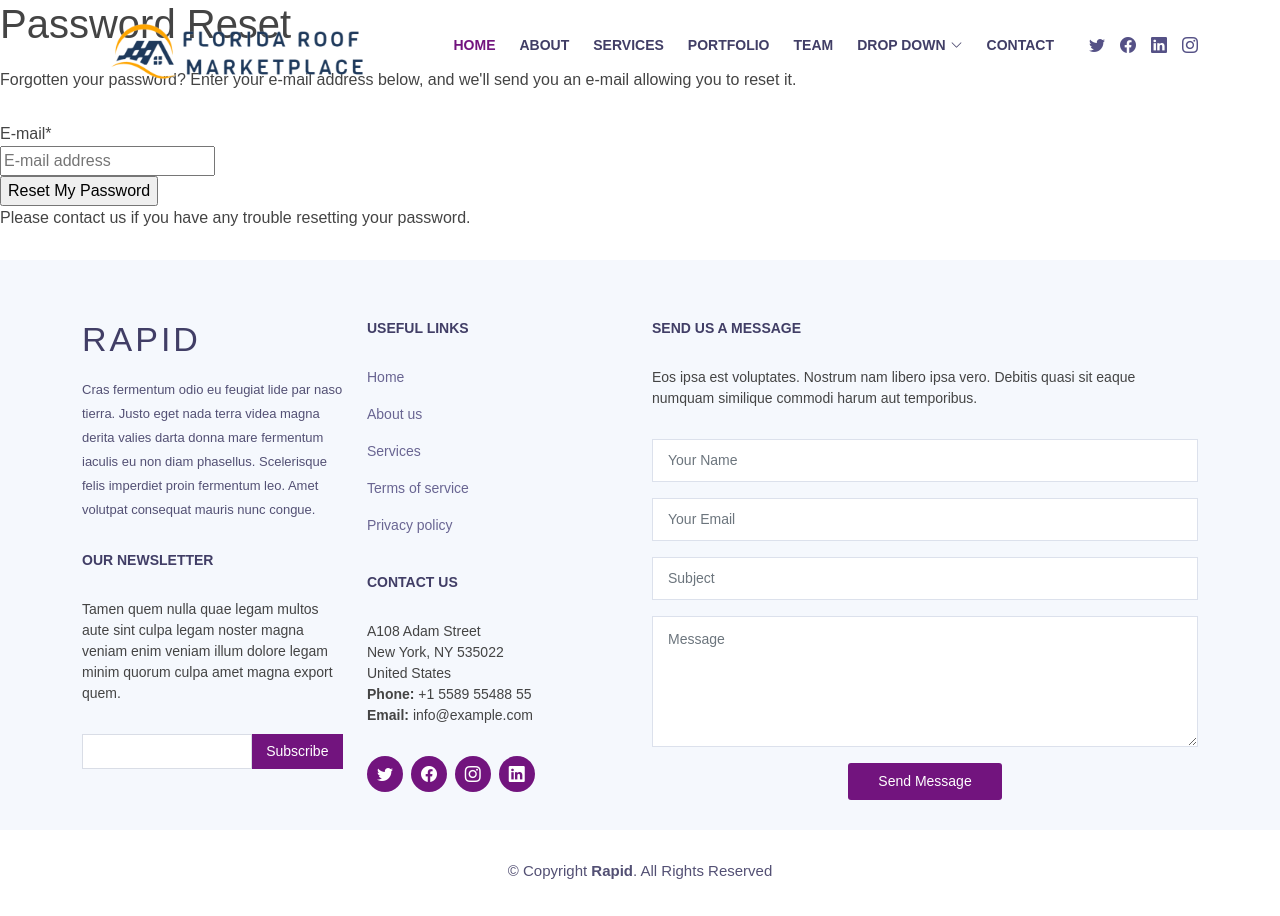
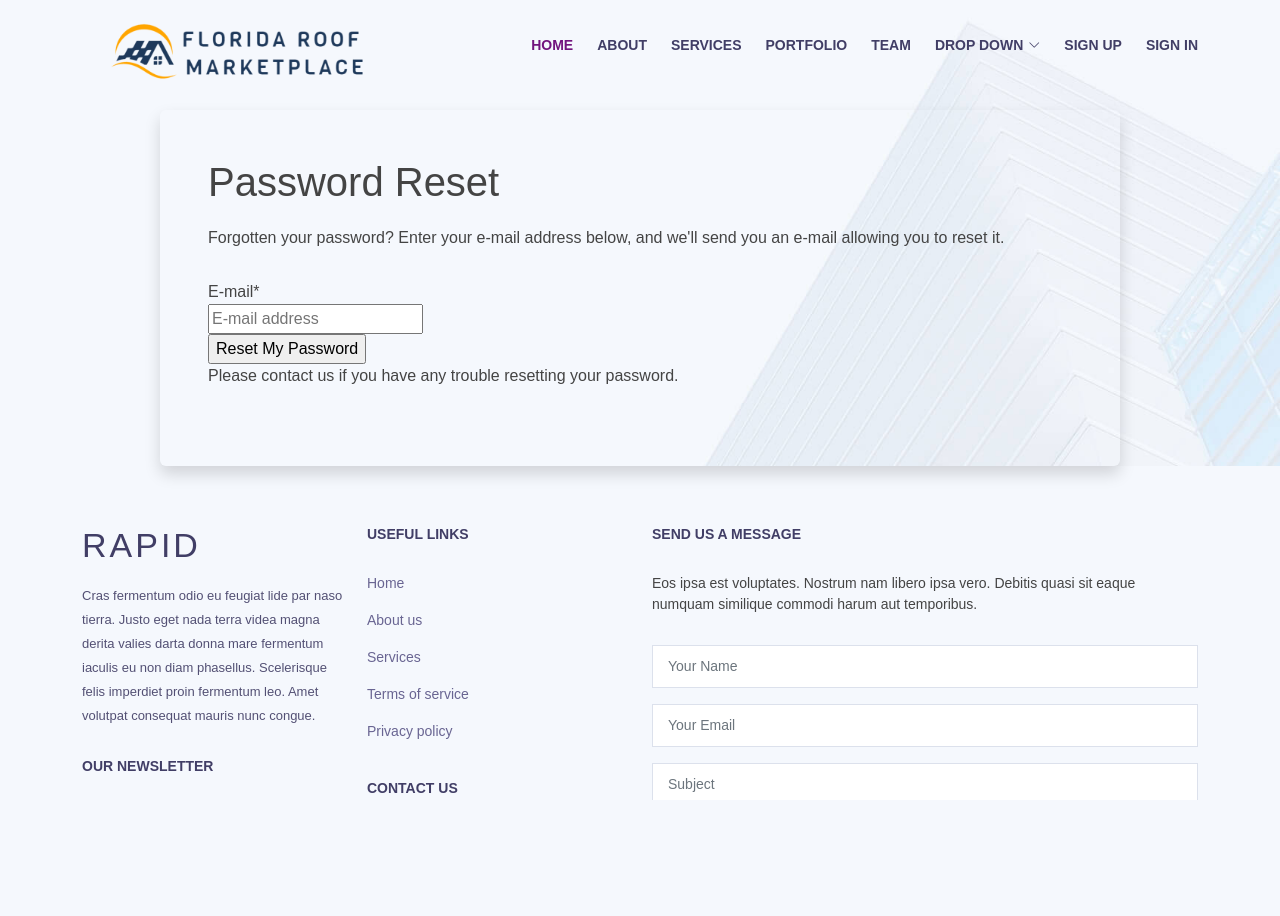
Before and after one commit to oyekamal/roofing, a Django app: page /accounts/password/reset/ in a window 1280 px wide. After the commit the page ends 800 px from the top, so only its background shows below. Run offline with Django 4.2, Linux system fonts and the light colour scheme; some libraries are stand-ins or nearby versions; some web fonts are replaced.

Commit message:
ui are updated

```diff
--- a/app/templates/account/password_reset.html
+++ b/app/templates/account/password_reset.html
@@ -4,9 +4,13 @@
 {% load i18n %}
 {% load account %}
 
+
 {% block head_title %}{% trans "Password Reset" %}{% endblock %}
 
 {% block content %}
+<section id="hero" class="clearfix">
+    <div class="d-flex justify-content-center w-220 ">
+      <div class="w-75 p-5 shadow rounded">
 
     <h1>{% trans "Password Reset" %}</h1>
     {% if user.is_authenticated %}
@@ -22,4 +26,7 @@
     </form>
 
     <p>{% blocktrans %}Please contact us if you have any trouble resetting your password.{% endblocktrans %}</p>
+
+</div>
+</div>
 {% endblock %}
--- a/app/templates/base.html
+++ b/app/templates/base.html
@@ -80,17 +80,26 @@
               <li><a href="#">Drop Down 4</a></li>
             </ul>
           </li>
-          <li><a class="nav-link scrollto" href="#footer">Contact</a></li>
+
+          {% if user.is_authenticated %}
+          <li><a class="nav-link scrollto" href="/hire/">Hire</a></li>
+          <li><a class="nav-link scrollto" href="/accounts/logout/">Sign out</a></li>
+          {% else %}
+          <li><a class="nav-link scrollto" href="/accounts/signup/">Sign up</a></li>
+          <li><a class="nav-link scrollto" href="/accounts/login/">Sign in</a></li>
+          {% endif %}
+
+          {% comment %} <li><a class="nav-link scrollto" href="#footer">Contact</a></li> {% endcomment %}
         </ul>
         <i class="bi bi-list mobile-nav-toggle"></i>
       </nav><!-- .navbar -->
 
-      <div class="social-links">
+      {% comment %} <div class="social-links">
         <a href="#" class="twitter"><i class="bi bi-twitter"></i></a>
         <a href="#" class="facebook"><i class="bi bi-facebook"></i></a>
         <a href="#" class="linkedin"><i class="bi bi-linkedin"></i></a>
         <a href="#" class="instagram"><i class="bi bi-instagram"></i></a>
-      </div>
+      </div> {% endcomment %}
 
     </div>
   </header><!-- End Header -->
```
Also changed, not shown: app/templates/account/logout.html (+6 -1 lines), app/templates/account/password_set.html (+7 -0 lines), app/templates/account/signup.html (+6 -1 lines).
